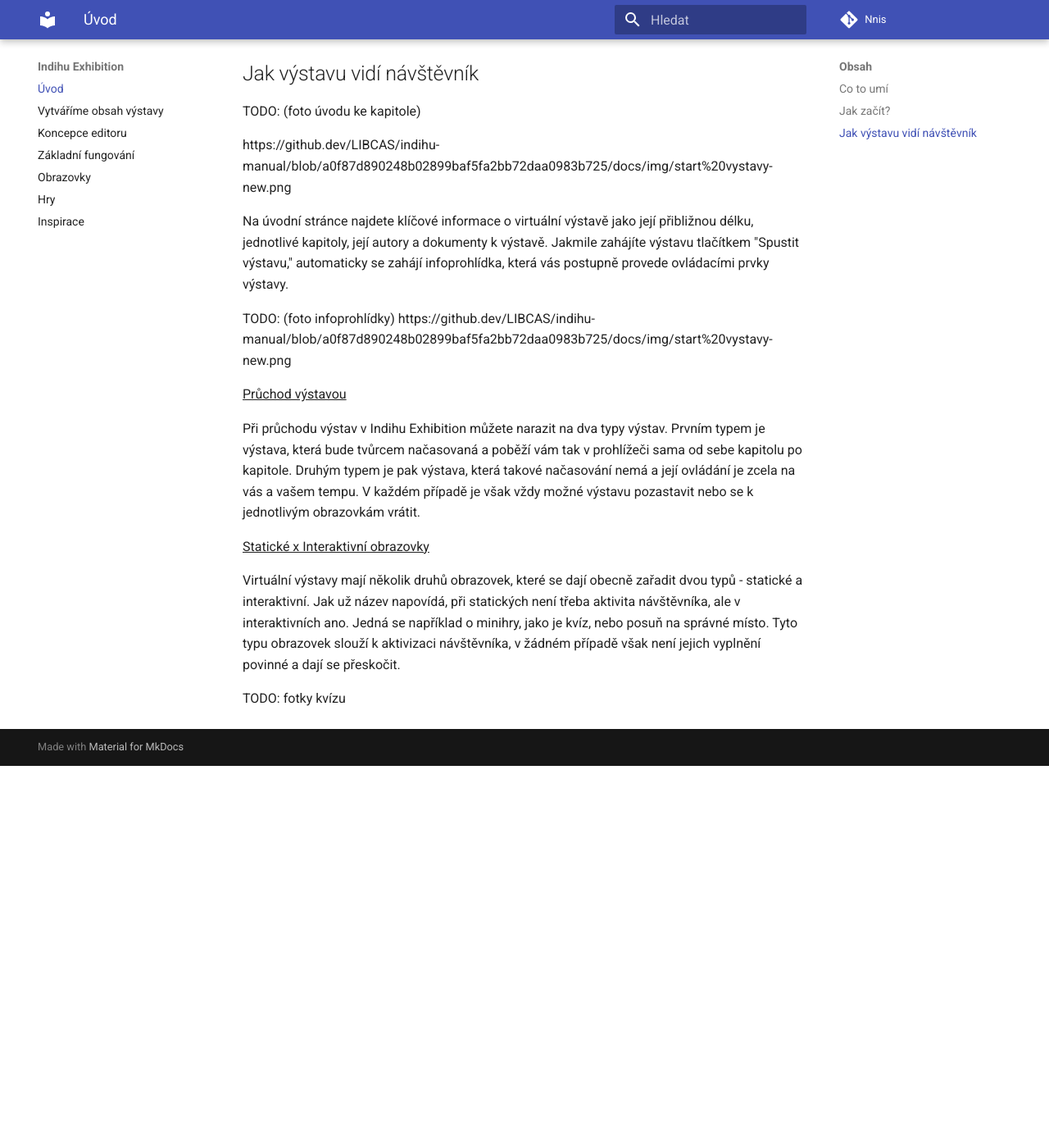
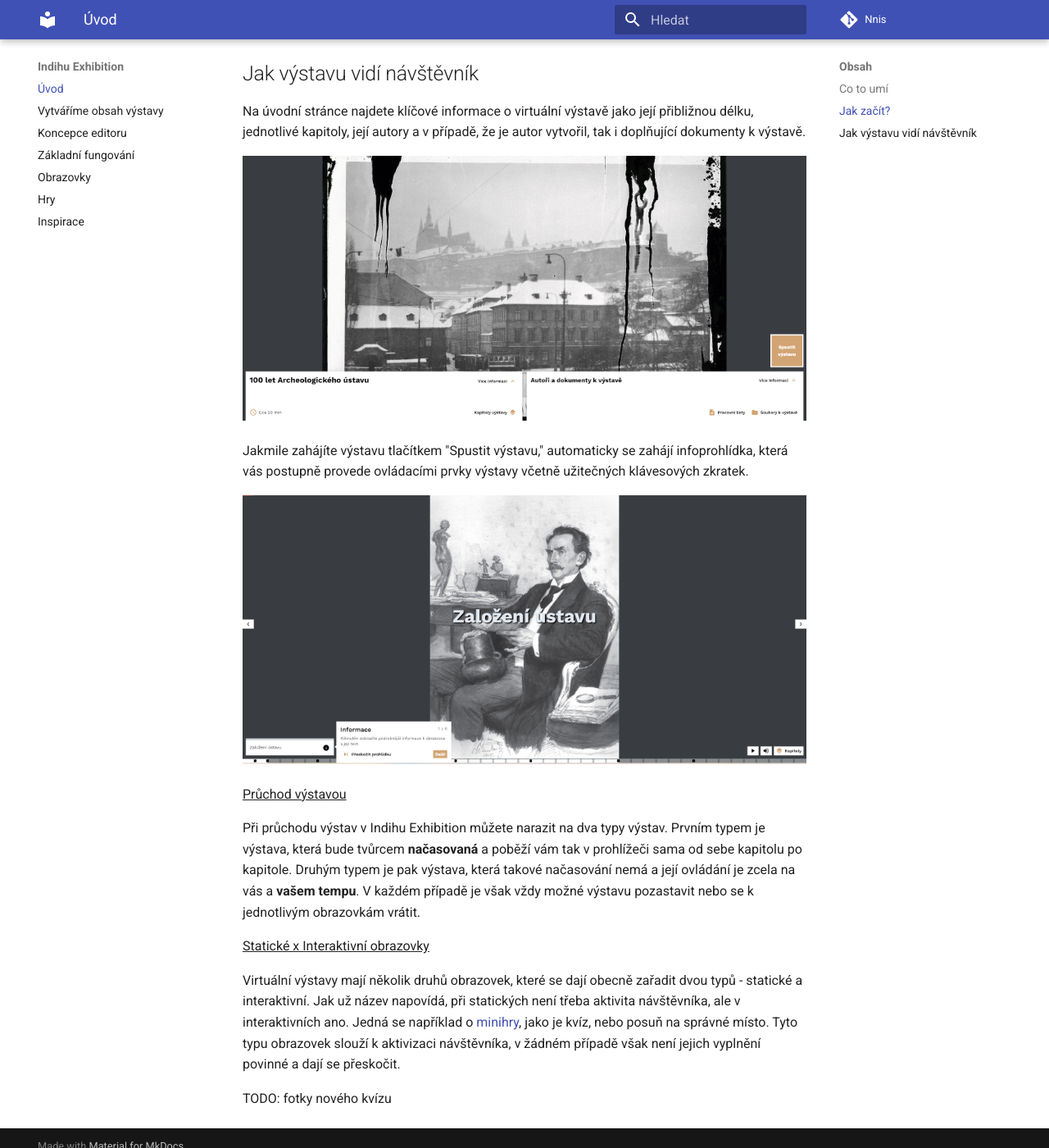
Before and after one commit to nnis/indihu-manual, an MkDocs documentation site: the page built from docs/index.md, in a window 1280 px wide and 1400 px high, scrolled down 1368 px. Shown: the whole window at 82% size. Built offline with MkDocs 1.6.1 and Material for MkDocs 9.7.7, drawn with Linux system fonts in a browser that asks for light colours; before the commit the page ends 2302 px from its top, so only the background shows below that.

Commit message:
final jak vidi vystavu navstevnik

```diff
--- a/docs/index.md
+++ b/docs/index.md
@@ -45,21 +45,21 @@
 
 ## Jak výstavu vidí návštěvník
 
-TODO: (foto úvodu ke kapitole)
+Na úvodní stránce najdete klíčové informace o virtuální výstavě jako její přibližnou délku, jednotlivé kapitoly, její autory a v případě, že je autor vytvořil, tak i doplňující dokumenty k výstavě.
 
-https://github.dev/LIBCAS/indihu-manual/blob/a0f87d890248b02899baf5fa2bb72daa0983b725/docs/img/start%20vystavy-new.png
+![](img/start-vystavy-new.png)
 
-Na úvodní stránce najdete klíčové informace o virtuální výstavě jako její přibližnou délku, jednotlivé kapitoly, její autory a dokumenty k výstavě. Jakmile zahájíte výstavu tlačítkem "Spustit výstavu," automaticky se zahájí infoprohlídka, která vás postupně provede ovládacími prvky výstavy.
+Jakmile zahájíte výstavu tlačítkem "Spustit výstavu," automaticky se zahájí infoprohlídka, která vás postupně provede ovládacími prvky výstavy včetně užitečných klávesových zkratek.
 
-TODO: (foto infoprohlídky)
-https://github.dev/LIBCAS/indihu-manual/blob/a0f87d890248b02899baf5fa2bb72daa0983b725/docs/img/start%20vystavy-new.png
+
+![](img/infoprohlídka.png)
 
 <ins>Průchod výstavou
 
-Při průchodu výstav v Indihu Exhibition můžete narazit na dva typy výstav. Prvním typem je výstava, která bude tvůrcem načasovaná a poběží vám tak v prohlížeči sama od sebe kapitolu po kapitole. Druhým typem je pak výstava, která takové načasování nemá a její ovládání je zcela na vás a vašem tempu. V každém případě je však vždy možné výstavu pozastavit nebo se k jednotlivým obrazovkám vrátit.
+Při průchodu výstav v Indihu Exhibition můžete narazit na dva typy výstav. Prvním typem je výstava, která bude tvůrcem **načasovaná** a poběží vám tak v prohlížeči sama od sebe kapitolu po kapitole. Druhým typem je pak výstava, která takové načasování nemá a její ovládání je zcela na vás a **vašem tempu**. V každém případě je však vždy možné výstavu pozastavit nebo se k jednotlivým obrazovkám vrátit.
 
 <ins>Statické x Interaktivní obrazovky
 
-Virtuální výstavy mají několik druhů obrazovek, které se dají obecně zařadit dvou typů - statické a interaktivní. Jak už název napovídá, při statických není třeba aktivita návštěvníka, ale v interaktivních ano. Jedná se například o minihry, jako je kvíz, nebo posuň na správné místo. Tyto typu obrazovek slouží k aktivizaci návštěvníka, v žádném případě však není jejich vyplnění povinné a dají se přeskočit.
+Virtuální výstavy mají několik druhů obrazovek, které se dají obecně zařadit dvou typů - statické a interaktivní. Jak už název napovídá, při statických není třeba aktivita návštěvníka, ale v interaktivních ano. Jedná se například o [minihry](minihry.md), jako je kvíz, nebo posuň na správné místo. Tyto typu obrazovek slouží k aktivizaci návštěvníka, v žádném případě však není jejich vyplnění povinné a dají se přeskočit.
 
-TODO: fotky kvízu
+TODO: fotky nového kvízu
```
Also changed, not shown: docs/img/start-vystavy-new.png (renamed from docs/img/start vystavy-new.png), 1 other file.
